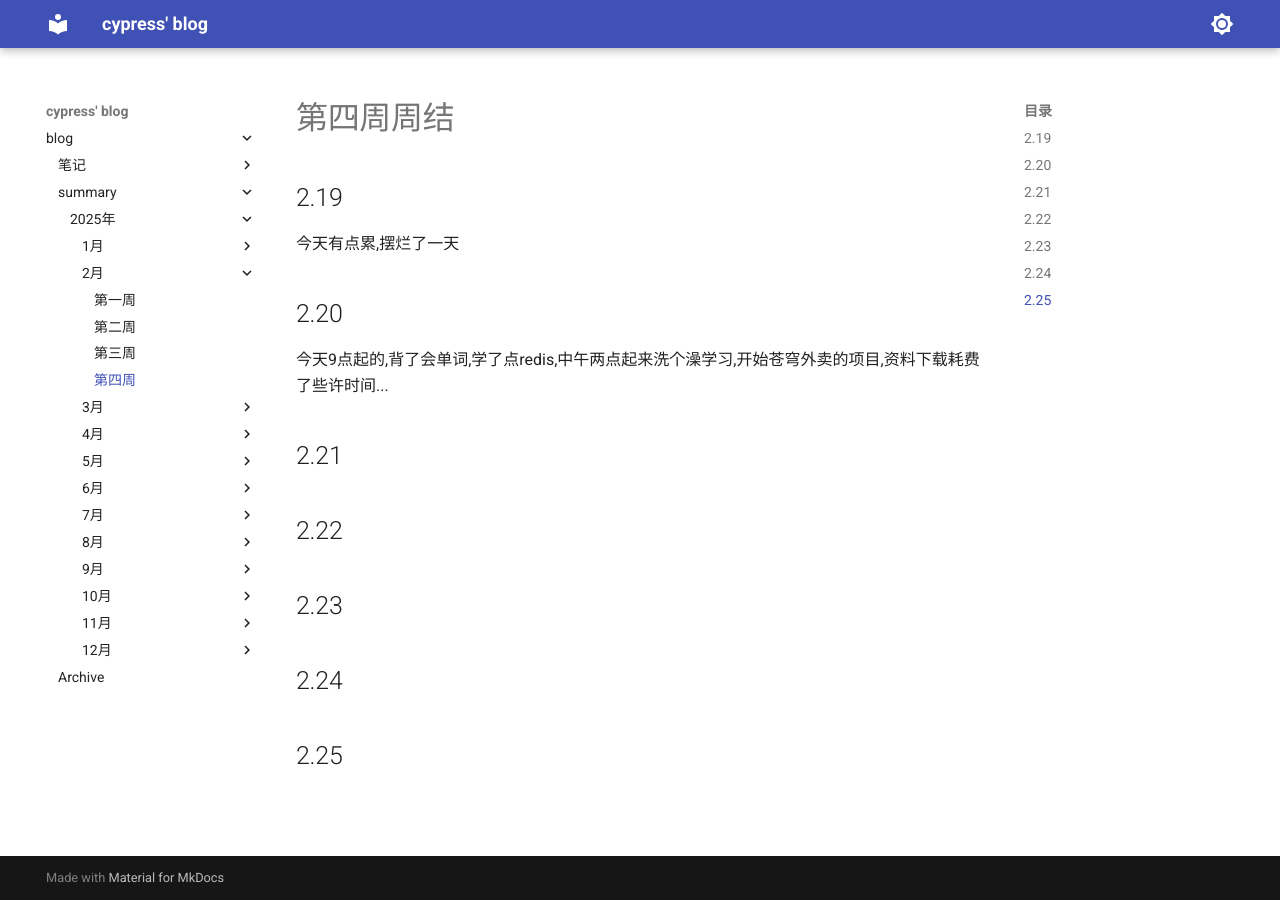
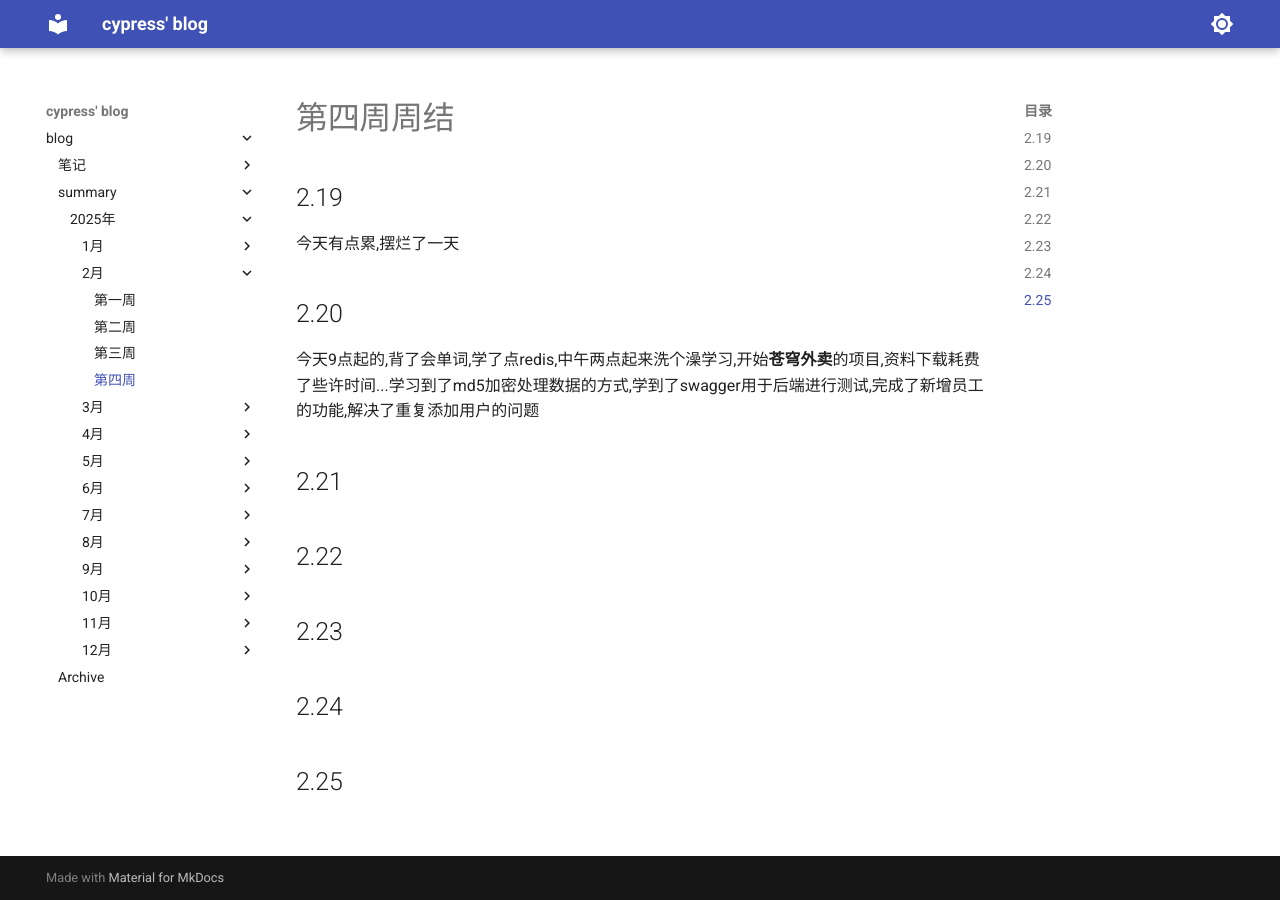
Before and after one commit to cyprer/blog, an MkDocs documentation site: the page built from docs/summary/25year/2month/4week.md, in a window 1280 px wide. Built offline with MkDocs 1.6.1 and Material for MkDocs 9.7.7, drawn with Linux system fonts in a browser that asks for light colours.

Commit message:
更新了2.20日记，新增了苍穹外卖项目学习内容

```diff
--- a/docs/summary/25year/2month/4week.md
+++ b/docs/summary/25year/2month/4week.md
@@ -3,7 +3,7 @@
 ## 2.19
   今天有点累,摆烂了一天
 ## 2.20
-  今天9点起的,背了会单词,学了点redis,中午两点起来洗个澡学习,开始苍穹外卖的项目,资料下载耗费了些许时间...
+  今天9点起的,背了会单词,学了点redis,中午两点起来洗个澡学习,开始**苍穹外卖**的项目,资料下载耗费了些许时间...学习到了md5加密处理数据的方式,学到了swagger用于后端进行测试,完成了新增员工的功能,解决了重复添加用户的问题
 ## 2.21
 
 ## 2.22
```
